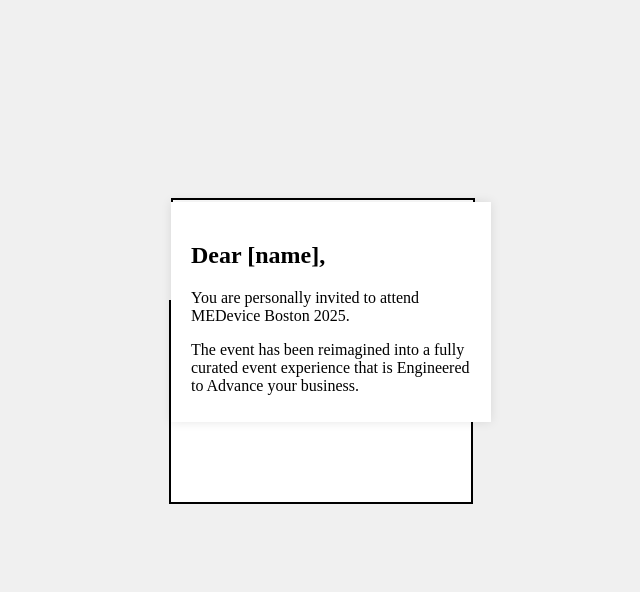
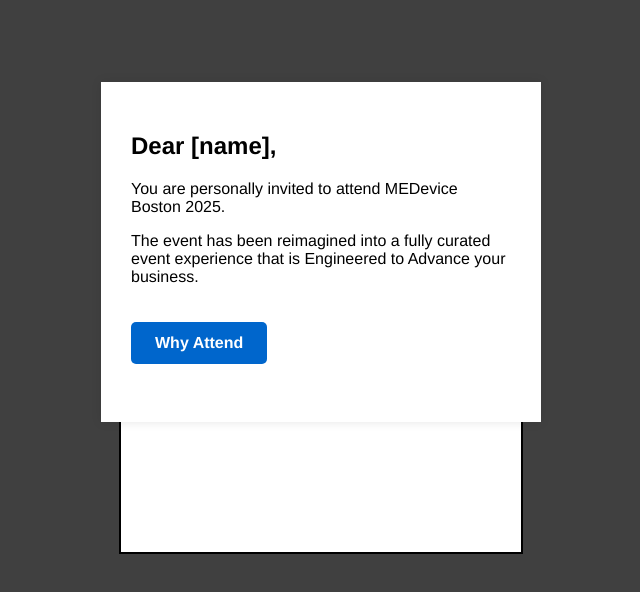
Before and after one commit to SeanLeddy-InformCreative/Invite, a plain HTML site: page index.html in a window 1280 px wide. Both pictures are taken after a click on the element 640 px from the left and 400 px from the top of the page. Shown: the whole page, without its empty margins (317-957 px from the left). Drawn offline with Linux system fonts and the light colour scheme.

Commit message:
Update index.html

```diff
--- a/index.html
+++ b/index.html
@@ -8,14 +8,15 @@
             justify-content: center;
             align-items: center;
             height: 100vh;
-            background-color: #f0f0f0;
+            background-color: #404040;
             margin: 0;
+            font-family: Helvetica, Arial, sans-serif;
         }
 
         .envelope {
             position: relative;
-            width: 300px;
-            height: 200px;
+            width: 400px;
+            height: 300px;
             cursor: pointer;
             transform-style: preserve-3d;
             transition: transform 1s;
@@ -30,44 +31,49 @@
             width: 100%;
             height: 100%;
             backface-visibility: hidden;
-        }
-
-        .front {
             background-color: #fff;
             border: 2px solid #000;
             display: flex;
+            flex-direction: column;
             justify-content: center;
             align-items: center;
-            font-family: Arial, sans-serif;
+        }
+
+        .front .recipient-name {
+            color: #0066cc;
+            font-size: 24px;
+            margin-bottom: 20px;
+        }
+
+        .front .click-text {
+            font-size: 18px;
         }
 
         .back {
-            background-color: #fff;
-            border: 2px solid #000;
             transform: rotateY(180deg);
         }
 
         .letter {
             position: absolute;
-            width: 280px;
-            height: 180px;
+            width: 380px;
+            height: 280px;
             background-color: #fff;
-            padding: 20px;
+            padding: 30px;
             box-shadow: 0 0 10px rgba(0,0,0,0.1);
             opacity: 0;
-            transition: transform 0.5s, opacity 0.5s;
-            transform: translateY(20px);
+            transition: all 1s;
+            transform: translateY(0) rotateY(180deg);
         }
 
         .letter.show {
             opacity: 1;
-            transform: translateY(-100px);
+            transform: translateY(-150px) rotateY(0);
         }
 
         .flap {
             position: absolute;
             width: 100%;
-            height: 100px;
+            height: 150px;
             background-color: #fff;
             border: 2px solid #000;
             transform-origin: top;
@@ -77,12 +83,29 @@
         .envelope.open .flap {
             transform: rotateX(-180deg);
         }
+
+        .rsvp-button {
+            display: inline-block;
+            margin-top: 20px;
+            padding: 12px 24px;
+            background-color: #0066cc;
+            color: white;
+            text-decoration: none;
+            border-radius: 5px;
+            font-weight: bold;
+            transition: background-color 0.3s;
+        }
+
+        .rsvp-button:hover {
+            background-color: #0052a3;
+        }
     </style>
 </head>
 <body>
     <div class="envelope" onclick="openEnvelope()">
         <div class="front">
-            <p>Click to open</p>
+            <div class="recipient-name" id="front-name">[name]</div>
+            <div class="click-text">Click to Open</div>
         </div>
         <div class="back">
             <div class="flap"></div>
@@ -90,6 +113,7 @@
                 <h2>Dear <span id="guest-name">[name]</span>,</h2>
                 <p>You are personally invited to attend MEDevice Boston 2025.</p>
                 <p>The event has been reimagined into a fully curated event experience that is Engineered to Advance your business.</p>
+                <a href="https://www.medeviceboston.com/en/attend/why-attend.html" class="rsvp-button" target="_blank">Why Attend</a>
             </div>
         </div>
     </div>
@@ -107,9 +131,9 @@
             }
         }
 
-        // Function to set recipient name
         function setRecipientName(name) {
             document.getElementById('guest-name').textContent = name;
+            document.getElementById('front-name').textContent = name;
         }
 
         // Example usage:
```
